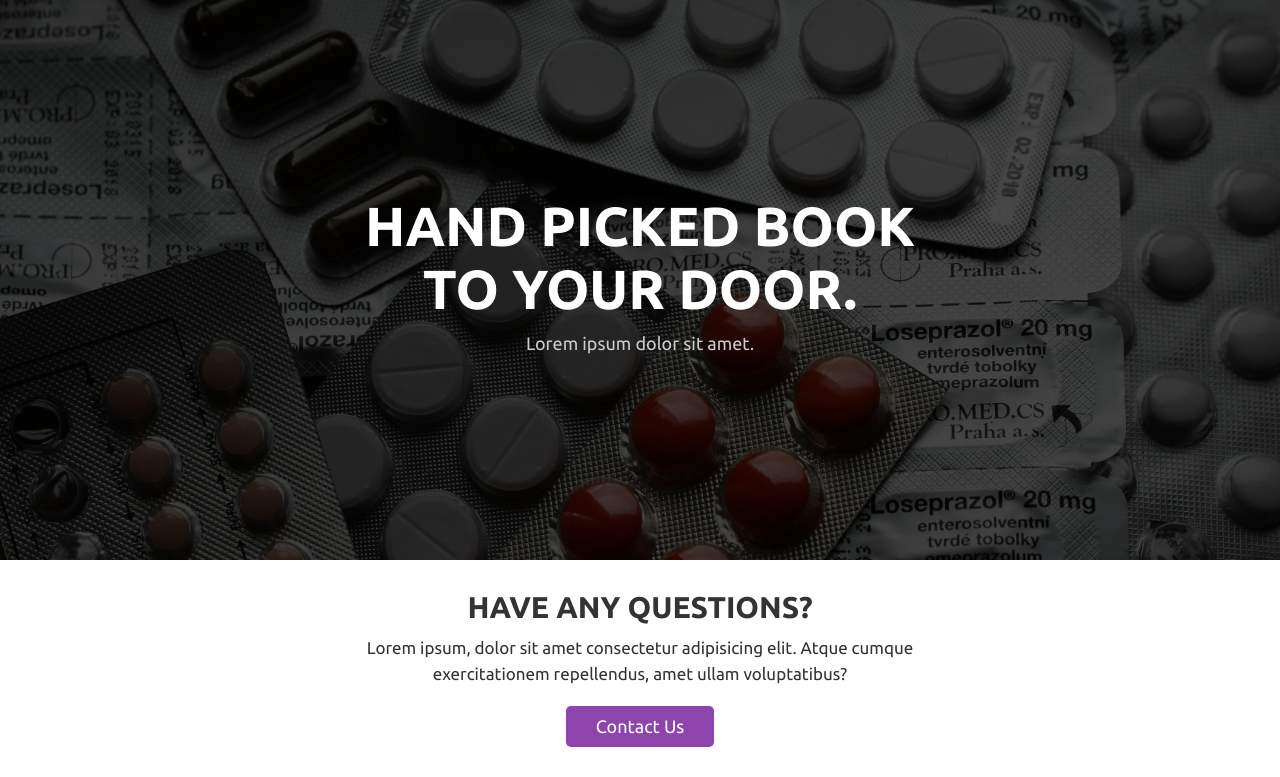
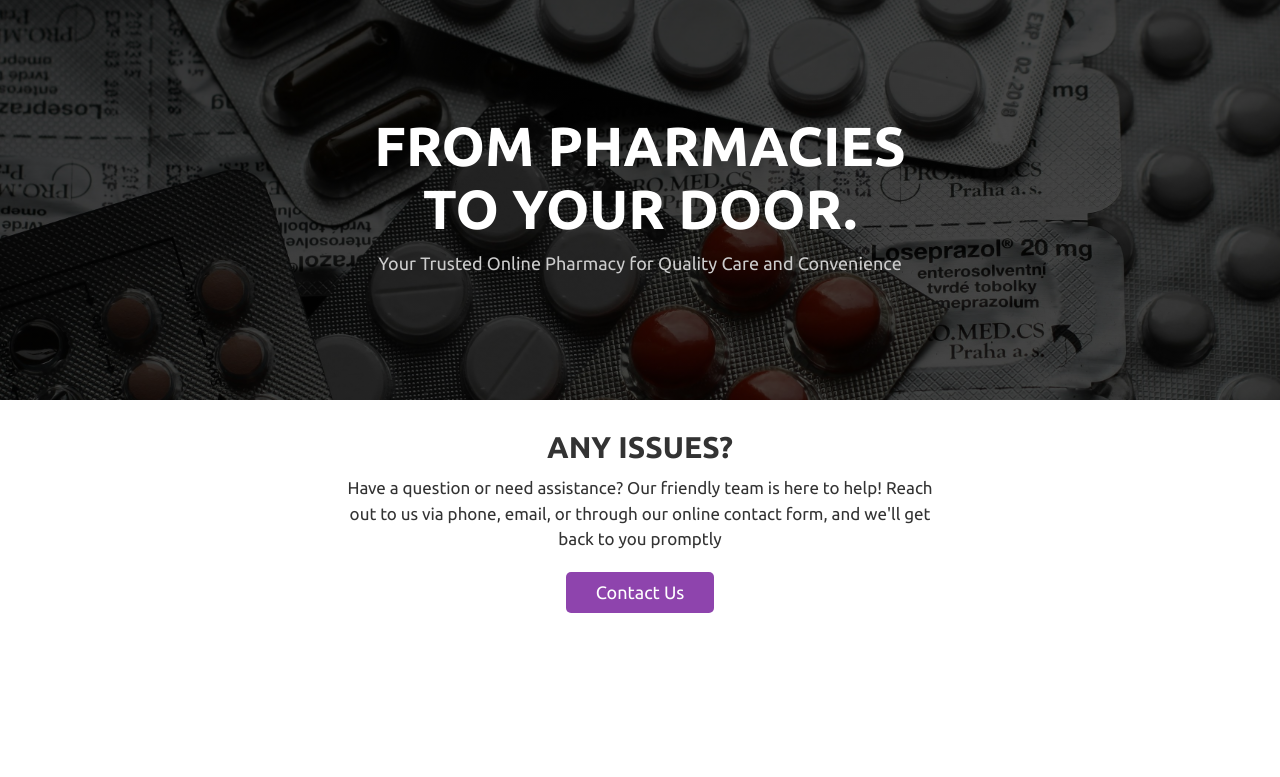
Before and after one commit to Madmax2810/Pharmify---Online-Pharmacy, a PHP site: page /home.php in a window 1280 px wide. Shown: the part 69-846 px from the top of the page. After the commit the page ends 682 px from the top, so only its background shows below. Run offline with PHP 8.4, Linux system fonts and the light colour scheme; the visitor is signed in with stand-in values (Sample User, id 1); data that the repository does not hold is empty.

Commit message:
Small Edits

```diff
--- a/cart.php
+++ b/cart.php
@@ -51,7 +51,6 @@ if(isset($_GET['delete_all'])){
 
 <div class="heading">
    <h3>shopping cart</h3>
-   <p> <a href="home.php">home</a> / cart </p>
 </div>
 
 <section class="shopping-cart">
--- a/checkout.php
+++ b/checkout.php
@@ -72,7 +72,6 @@ if(isset($_POST['order_btn'])){
 
 <div class="heading">
    <h3>checkout</h3>
-   <p> <a href="home.php">home</a> / checkout </p>
 </div>
 
 <section class="display-order">
--- a/css/style.css
+++ b/css/style.css
@@ -344,7 +344,7 @@ section{
 }
 
 .home{
-   min-height: 70vh;
+   min-height: 50vh;
    background:linear-gradient(rgba(0,0,0,.7), rgba(0,0,0,.7)), url(../images/home-bg.jpg) no-repeat;
    background-size: cover;
    background-position: center;
--- a/home.php
+++ b/home.php
@@ -52,8 +52,8 @@ if(isset($_POST['add_to_cart'])){
 <section class="home">
 
    <div class="content">
-      <h3>Hand Picked Book to your door.</h3>
-      <p>Lorem ipsum dolor sit amet.</p>
+      <h3>From Pharmacies to your door.</h3>
+      <p>Your Trusted Online Pharmacy for Quality Care and Convenience</p>
    </div>
 
 </section>
@@ -64,8 +64,8 @@ if(isset($_POST['add_to_cart'])){
 <section class="home-contact">
 
    <div class="content">
-      <h3>have any questions?</h3>
-      <p>Lorem ipsum, dolor sit amet consectetur adipisicing elit. Atque cumque exercitationem repellendus, amet ullam voluptatibus?</p>
+      <h3>Any Issues?</h3>
+      <p>Have a question or need assistance? Our friendly team is here to help! Reach out to us via phone, email, or through our online contact form, and we'll get back to you promptly</p>
       <a href="contact.php" class="white-btn">contact us</a>
    </div>
 
```
